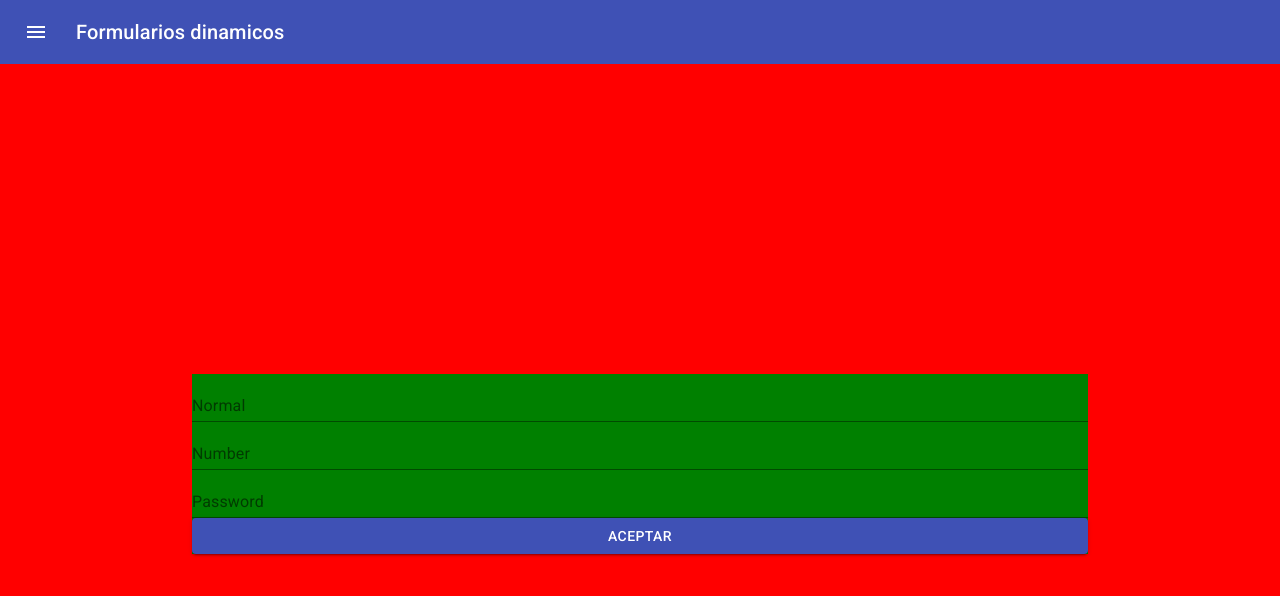
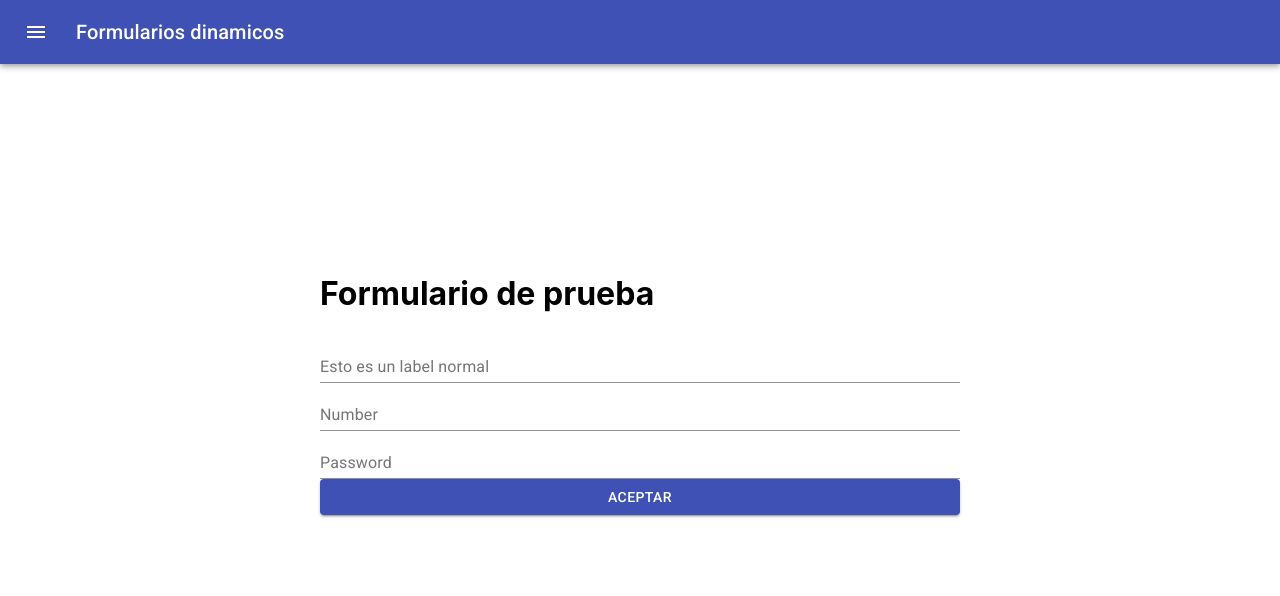
Before and after one commit to AlexisFabianCarranza/Formularios-dinamicos-react, a React (Create React App) app: page / in a window 1280 px wide. Shown: the top 596 px of the page. Built offline with nearby package versions, Linux system fonts and the light colour scheme.

Commit message:
* Se agrega prettier * Se agrega formik para manejo de estado del formulario

```diff
--- a/package.json
+++ b/package.json
@@ -8,6 +8,8 @@
     "@testing-library/jest-dom": "^4.2.4",
     "@testing-library/react": "^9.3.2",
     "@testing-library/user-event": "^7.1.2",
+    "formik": "^2.1.5",
+    "js-yaml": "^3.14.0",
     "react": "^16.13.1",
     "react-dom": "^16.13.1",
     "react-scripts": "3.4.1"
--- a/src/formComponents/Button.js
+++ b/src/formComponents/Button.js
@@ -1,10 +1,14 @@
 import React from 'react';
-import Button from "@material-ui/core/Button";
+import Button from '@material-ui/core/Button';
 
-export default ({configItem}) => {
-    return (
-        <Button variant="contained" color="primary" href="#contained-buttons">
-            {configItem.title}
-        </Button>
-    )
-}
+export default ({configItem, isSubmitting}) => {
+  return (
+    <Button
+      variant="contained"
+      color="primary"
+      type="submit"
+      disabled={isSubmitting}>
+      {configItem.title}
+    </Button>
+  );
+};
--- a/src/formComponents/TextInput.js
+++ b/src/formComponents/TextInput.js
@@ -1,11 +1,15 @@
 import React from 'react';
 import TextField from '@material-ui/core/TextField';
 
-export default ({configItem}) => {
-    return (
-        <TextField
-            label={configItem.label}
-            type={configItem.type}
-        />
-    )
-}
+export default ({configItem, handleChange, handleBlur, values}) => {
+  return (
+    <TextField
+      label={configItem.label}
+      type={configItem.type}
+      onChange={handleChange}
+      onBlur={handleBlur}
+      value={values[configItem.id]}
+      name={configItem.id}
+    />
+  );
+};
--- a/src/helper/formEstructure.js
+++ b/src/helper/formEstructure.js
@@ -1,29 +1,44 @@
 export default [
   {
+    formTitle: 'Formulario de prueba',
+    components: [
+      {
         type: 'TextInput',
+        componentType: 'Input',
         configItem: {
-            label: 'Normal'
-        }
+          label: 'Esto es un label normal',
+          id: 'email',
+          initialState: '',
+        },
       },
       {
         type: 'TextInput',
+        componentType: 'Input',
         configItem: {
           label: 'Number',
-            type: 'number'
-        }
+          type: 'number',
+          id: 'numero',
+          initialState: '',
+        },
       },
       {
         type: 'TextInput',
+        componentType: 'Input',
         configItem: {
           label: 'Password',
           type: 'password',
-        }
+          id: 'password',
+          initialState: '',
+        },
       },
       {
         type: 'Button',
+        componentType: 'Action',
         configItem: {
           title: 'Aceptar',
-            action: 'NextTab'
-        }
+          action: 'NextTab',
+        },
+      },
+    ],
   },
 ];
--- a/src/helper/getItem.js
+++ b/src/helper/getItem.js
@@ -1,12 +1,30 @@
 import React from 'react';
-import TextInput from "../formComponents/TextInput";
-import Button from "../formComponents/Button";
+import TextInput from '../formComponents/TextInput';
+import Button from '../formComponents/Button';
 
-export default (componentInfo) => {
-    switch (componentInfo.type) {
-        case 'Button':
-            return <Button configItem={componentInfo.configItem}/>
-        case 'TextInput':
-            return <TextInput configItem={componentInfo.configItem}/>
-    }
+export default (
+  componentInfo,
+  handleChange,
+  values,
+  handleBlur,
+  isSubmitting,
+) => {
+  switch (componentInfo.type) {
+    case 'Button':
+      return (
+        <Button
+          configItem={componentInfo.configItem}
+          isSubmitting={isSubmitting}
+        />
+      );
+    case 'TextInput':
+      return (
+        <TextInput
+          configItem={componentInfo.configItem}
+          handleChange={handleChange}
+          handleBlur={handleBlur}
+          values={values}
+        />
+      );
+  }
 };
--- a/src/pages/FormPage.js
+++ b/src/pages/FormPage.js
@@ -1,17 +1,42 @@
-import React from 'react';
+import React, {useEffect, useState} from 'react';
+import {Formik} from 'formik';
+import {makeStyles} from '@material-ui/core/styles';
+import yml from 'js-yaml';
 import formEstructure from '../helper/formEstructure';
-import getItem from "../helper/getItem";
-import Appbar from "../components/Appbar";
-import { makeStyles } from '@material-ui/core/styles';
+import getItem from '../helper/getItem';
+import Appbar from '../components/Appbar';
 
 export default () => {
   const classes = useStyles();
+  const [initialStateForm, setInitialStateForm] = useState({});
 
-    const renderForm = () => {
+  useEffect(() => {
+    const makeInitialState = () => {
+      let initalState = {};
+      for (let i = 0; i < formEstructure[0].components.length; i++) {
+        if (formEstructure[0].components[i].componentType === 'Input') {
+          initalState[formEstructure[0].components[i].configItem.id] =
+            formEstructure[0].components[i].configItem.initialState;
+        }
+      }
+      return initalState;
+    };
+    setInitialStateForm(makeInitialState());
+  }, []);
+
+  const renderComponents = (handleChange, values, handleBlur, isSubmitting) => {
     const components = [];
-        for ( let i = 0 ; i < formEstructure.length ; i++ ) {
-            components.push(getItem(formEstructure[i]));
-        };
+    for (let i = 0; i < formEstructure[0].components.length; i++) {
+      components.push(
+        getItem(
+          formEstructure[0].components[i],
+          handleChange,
+          values,
+          handleBlur,
+          isSubmitting,
+        ),
+      );
+    }
     return [components];
   };
 
@@ -19,29 +44,53 @@ export default () => {
     <div>
       <Appbar />
       <div className={classes.containerForm}>
-                <div className={classes.form}>
-                    {renderForm()}
-                </div>
-
+        <Formik
+          initialValues={initialStateForm}
+          onSubmit={async (values) => {
+            await new Promise((resolve) => setTimeout(resolve, 500));
+            alert(JSON.stringify(values, null, 2));
+            const ymlObject = yml.safeDump(values);
+            console.log(ymlObject);
+            alert(JSON.stringify(ymlObject, null, 2));
+          }}>
+          {(props) => {
+            const {
+              values,
+              isSubmitting,
+              handleChange,
+              handleBlur,
+              handleSubmit,
+            } = props;
+            return (
+              <form onSubmit={handleSubmit} className={classes.form}>
+                <h1>{formEstructure[0].formTitle}</h1>
+                {renderComponents(
+                  handleChange,
+                  values,
+                  handleBlur,
+                  isSubmitting,
+                )}
+              </form>
+            );
+          }}
+        </Formik>
       </div>
     </div>
-    )
-}
+  );
+};
 
 const useStyles = makeStyles((theme) => ({
   containerForm: {
-        backgroundColor: 'red',
     display: 'flex',
-        height: '100vh',
+    height: '80vh',
     width: '100%',
     justifyContent: 'center',
-        alignItems: 'center'
+    alignItems: 'center',
   },
   form: {
-        backgroundColor: 'green',
     display: 'flex',
-        flex: 0.7,
+    flex: 0.5,
     flexDirection: 'column',
-        justifyContent: 'space-around'
+    justifyContent: 'space-around',
   },
 }));
```
Also changed, not shown: .prettierrc.js (added). Lines whose indentation alone changed are shown as unchanged.
